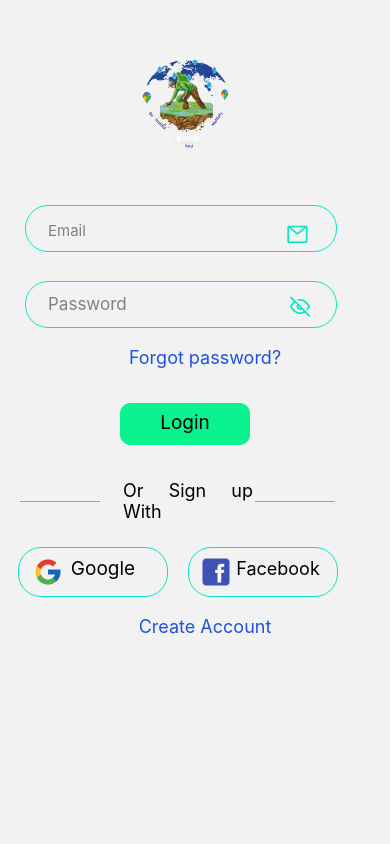
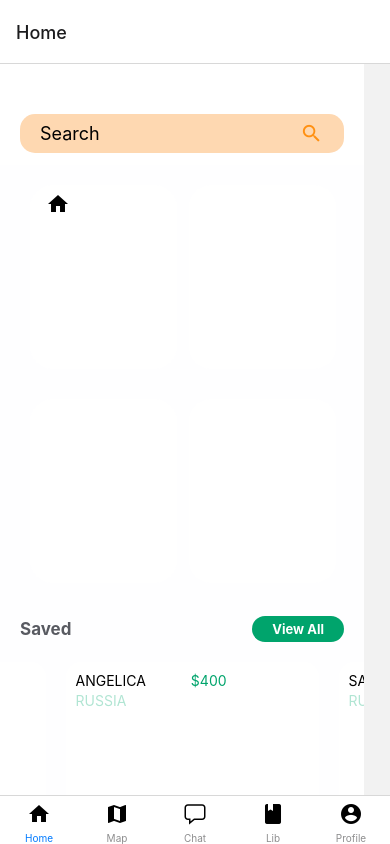
Before and after one commit to triscillanandy/AGRO-MAP, a React Native app: screen /Splash in a window 390 px wide. Built offline with nearby package versions, Linux system fonts and the light colour scheme.

Commit message:
splash screen

```diff
--- a/src/screens/Splash.js
+++ b/src/screens/Splash.js
@@ -6,7 +6,7 @@ import { StyleSheet, Text, View, StatusBar, Image } from 'react-native'
 const Splash = ({ navigation }) => {
 
     setTimeout(() => {
-        navigation.replace('Login')
+        navigation.replace('TabNavigator')
     }, 3000)
     return (
         <View style = {{ flex: 1, flexDirection: 'column', justifyContent: 'center', alignItems: 'center', backgroundColor:"#08E4C4"}} >
```
